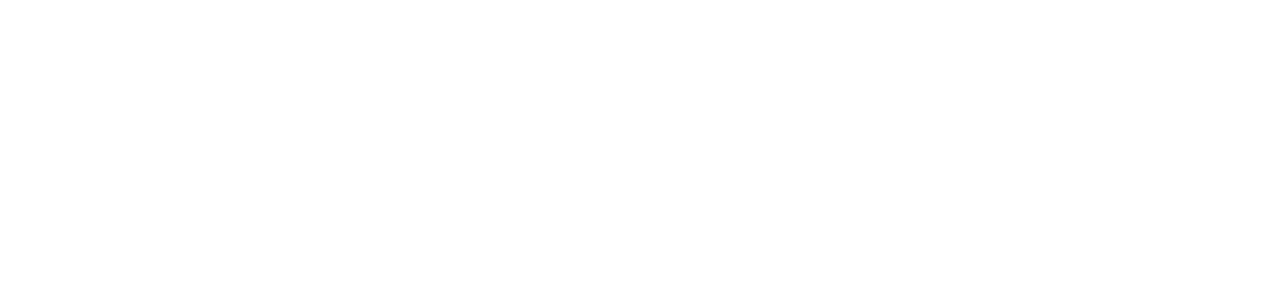
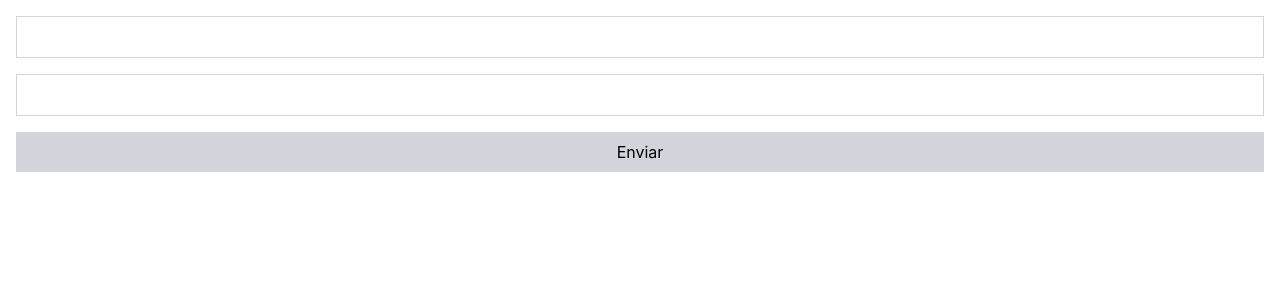
Before and after one commit to lousousa/admini, a Nuxt app: page /login in a window 1280 px wide. Shown: the top 300 px of the page. Built offline with nearby package versions, Linux system fonts and the light colour scheme.

Commit message:
add initial basicform component

```diff
--- /dev/null
+++ b/components/BasicForm.vue
@@ -0,0 +1,30 @@
+<template>
+  <form class="basicform__form">
+    <div class="basicform__field-wrapper">
+      <input class="basicform__input" type="text">
+    </div>
+    <div class="basicform__field-wrapper">
+      <input class="basicform__input" type="password">
+    </div>
+    <div class="basicform__field-wrapper">
+      <button class="basicform__button" type="submit">
+        Enviar
+      </button>
+    </div>
+  </form>
+</template>
+
+<style scoped>
+  .basicform__form {
+    @apply w-full flex flex-wrap p-2;
+  }
+  .basicform__field-wrapper {
+    @apply w-full p-2;
+  }
+  .basicform__input {
+    @apply w-full border border-gray-300 p-2;
+  }
+  .basicform__button {
+    @apply bg-gray-300 w-full p-2;
+  }
+</style>
--- a/pages/login.vue
+++ b/pages/login.vue
@@ -1,15 +1,14 @@
 <template>
   <div>
-    <form>
-      <div>
-        <input type="text">
-      </div>
-      <div>
-        <input type="password">
-      </div>
-      <div>
-        <button type="submit" />
-      </div>
-    </form>
+    <basic-form />
   </div>
 </template>
+
+<script>
+import BasicForm from '@/components/BasicForm.vue'
+export default {
+  components: {
+    BasicForm
+  }
+}
+</script>
```
Also changed, not shown: middleware/README.md (deleted), pages/README.md (deleted), test/README.md (deleted), 2 other files (tests, documents, lock files or other folders).
